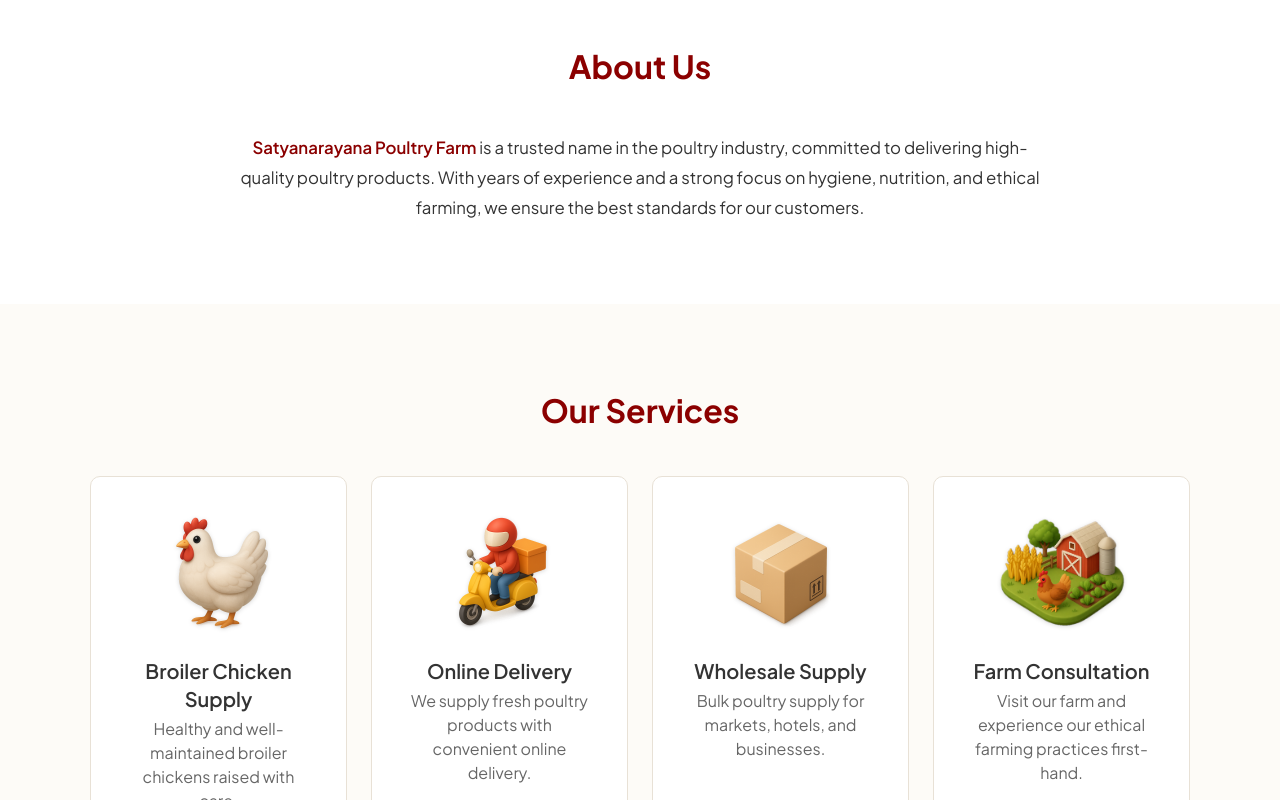
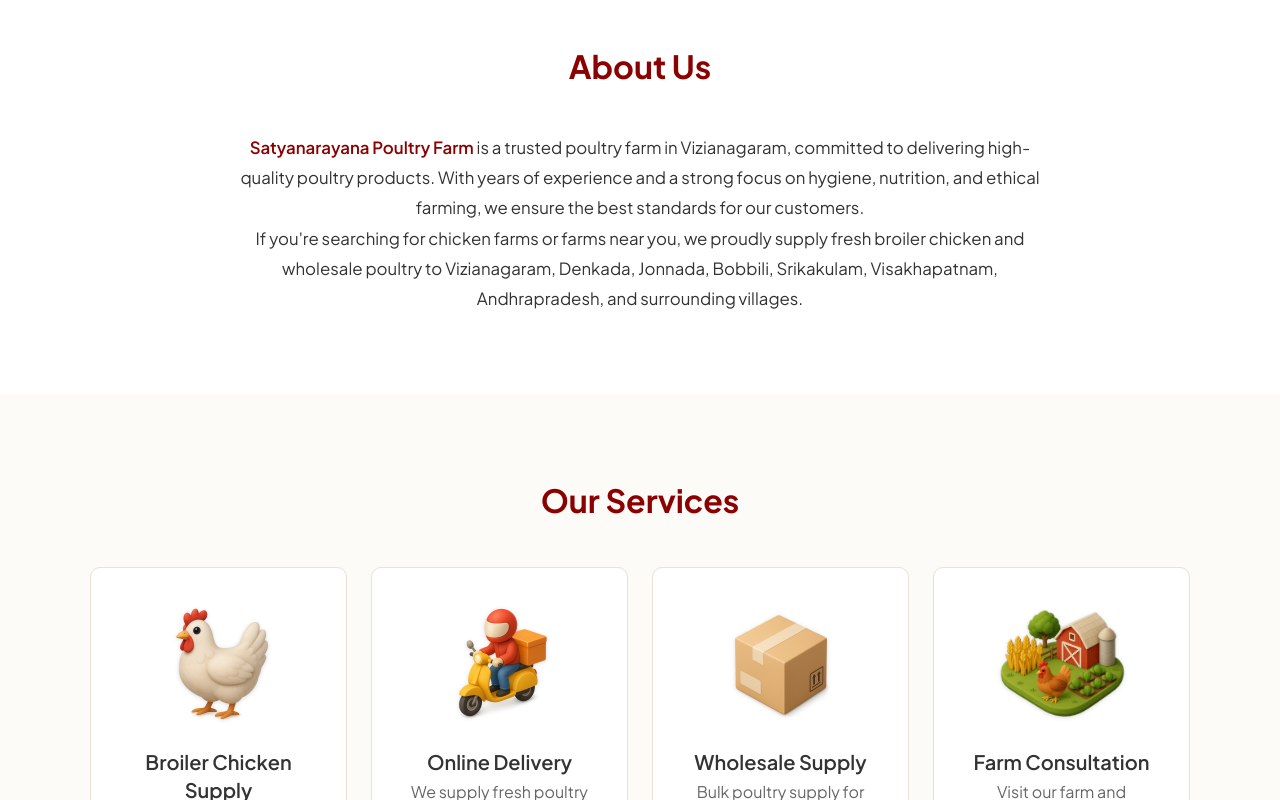
Before and after one commit to jagantripuragiri/SatyanarayanaPoultryNextJS, a Next.js app: page / in a window 1280 px wide. Shown: the part 840-1640 px from the top of the page. Built offline with nearby package versions, Linux system fonts and the light colour scheme.

Commit message:
feat: add service area list and integrate into footer, about, metadata, and schema markup

```diff
--- a/app/layout.tsx
+++ b/app/layout.tsx
@@ -1,7 +1,15 @@
 import type { Metadata } from "next";
 import { Plus_Jakarta_Sans } from "next/font/google";
 import "./globals.css";
-import { ADDRESS, EMAIL, HOURS_SCHEMA, PHONE_TEL, SITE_NAME, SITE_URL } from "@/lib/site";
+import {
+  ADDRESS,
+  EMAIL,
+  HOURS_SCHEMA,
+  PHONE_TEL,
+  SERVICE_AREAS,
+  SITE_NAME,
+  SITE_URL,
+} from "@/lib/site";
 
 const plusJakarta = Plus_Jakarta_Sans({
   subsets: ["latin"],
@@ -11,15 +19,22 @@
 
 export const metadata: Metadata = {
   metadataBase: new URL(SITE_URL),
-  title: "Satyanarayana Poultry Farm",
+  title: "Satyanarayana Poultry Farm | Chicken Farm in Vizianagaram",
   description:
-    "Providing healthy poultry products with traditional values and modern farming practices. Trusted by hundreds of people in Vizianagaram District.",
-  keywords: ["poultry farm", "broiler chicken", "Vizianagaram", "wholesale supply"],
+    "Satyanarayana Poultry Farm is a trusted chicken farm in Vizianagaram, serving Denkada, Jonnada, Bobbili, Srikakulam & Visakhapatnam with fresh broiler chicken and wholesale poultry supply.",
+  keywords: [
+    "poultry farm in Vizianagaram",
+    "chicken farms near me",
+    "farms near me",
+    "broiler chicken supplier Vizianagaram",
+    "wholesale chicken supply Andhra Pradesh",
+    "Denkada poultry farm",
+  ],
   applicationName: SITE_NAME,
   openGraph: {
-    title: "Satyanarayana Poultry Farm",
+    title: "Satyanarayana Poultry Farm | Chicken Farm in Vizianagaram",
     description:
-      "Quality chicken trusted by hundreds of people. Hygienic, affordable & fresh.",
+      "Fresh, hygienic broiler chicken and wholesale poultry supply near Vizianagaram, Bobbili & Srikakulam.",
     type: "website",
     url: SITE_URL,
     siteName: SITE_NAME,
@@ -49,6 +64,10 @@
   url: SITE_URL,
   priceRange: "$$",
   openingHours: [HOURS_SCHEMA],
+  areaServed: SERVICE_AREAS.map((area) => ({
+    "@type": "City",
+    name: area,
+  })),
 };
 
 export default function RootLayout({
--- a/components/About.tsx
+++ b/components/About.tsx
@@ -1,3 +1,4 @@
+import { SERVICE_AREAS } from "@/lib/site";
 import styles from "./About.module.css";
 
 export default function About() {
@@ -7,10 +8,15 @@
       <div className={styles.body}>
         <p>
           <span className={styles.highlight}>Satyanarayana Poultry Farm</span>{" "}
-          is a trusted name in the poultry industry, committed to delivering
+          is a trusted poultry farm in Vizianagaram, committed to delivering
           high-quality poultry products. With years of experience and a strong
           focus on hygiene, nutrition, and ethical farming, we ensure the best
           standards for our customers.
+        </p>
+        <p>
+          If you&apos;re searching for chicken farms or farms near you, we
+          proudly supply fresh broiler chicken and wholesale poultry to{" "}
+          {SERVICE_AREAS.join(", ")}, and surrounding villages.
         </p>
       </div>
     </section>
--- a/components/Footer.tsx
+++ b/components/Footer.tsx
@@ -1,9 +1,11 @@
+import { SERVICE_AREAS } from "@/lib/site";
 import styles from "./Footer.module.css";
 
 export default function Footer() {
   const year = new Date().getFullYear();
   return (
     <footer className={styles.footer}>
+      <p>Serving {SERVICE_AREAS.join(", ")} and nearby areas.</p>
       <p>
         &copy; {year} Satyanarayana Poultry Farm | All Rights Reserved
       </p>
--- a/lib/site.ts
+++ b/lib/site.ts
@@ -14,3 +14,12 @@
 
 export const HOURS_DISPLAY = "6:00 AM – 8:00 PM, all days";
 export const HOURS_SCHEMA = "Mo-Su 06:00-20:00";
+
+export const SERVICE_AREAS = [
+  "Vizianagaram",
+  "Denkada",
+  "Jonnada",
+  "Bobbili",
+  "Srikakulam",
+  "Visakhapatnam","Andhrapradesh"
+];
```
